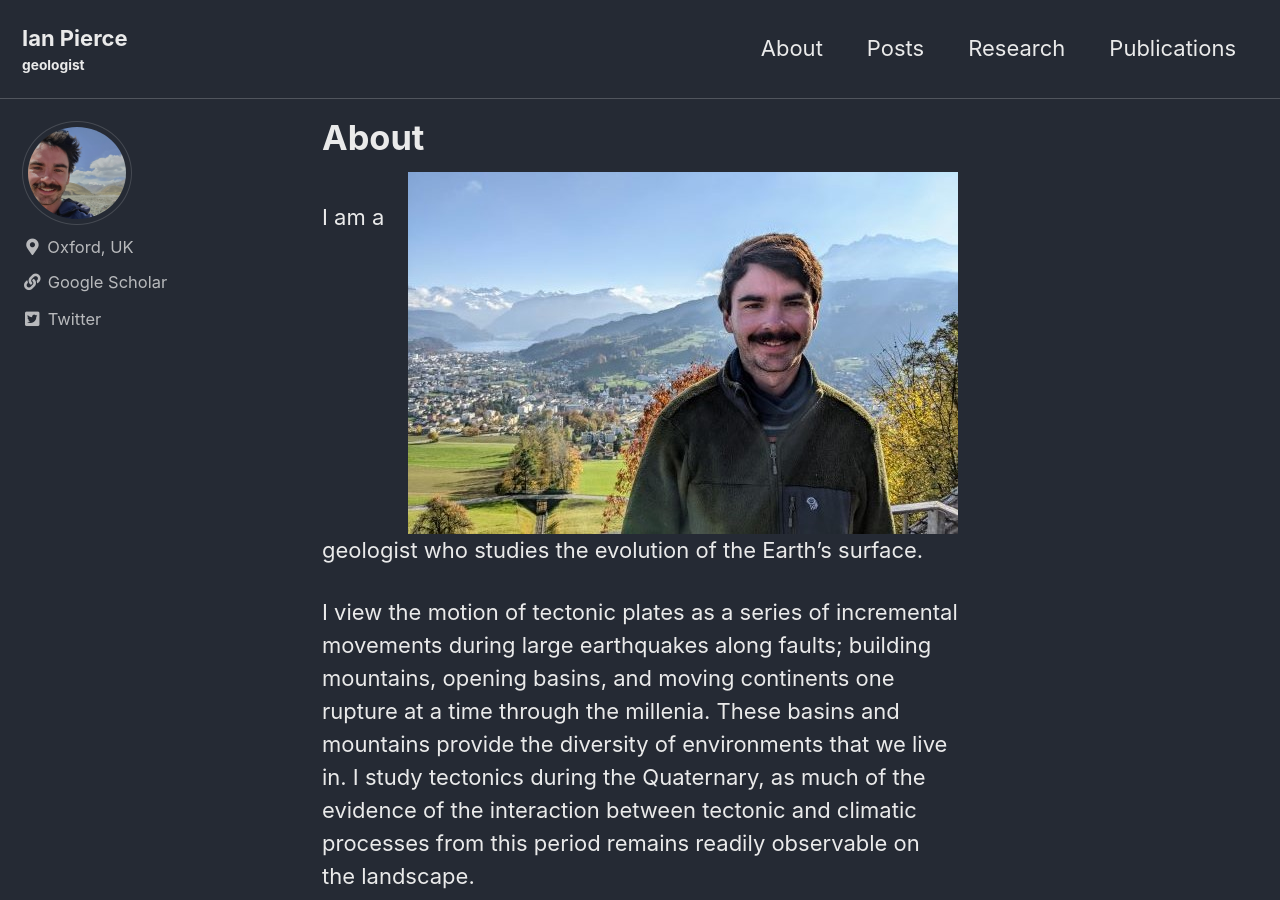
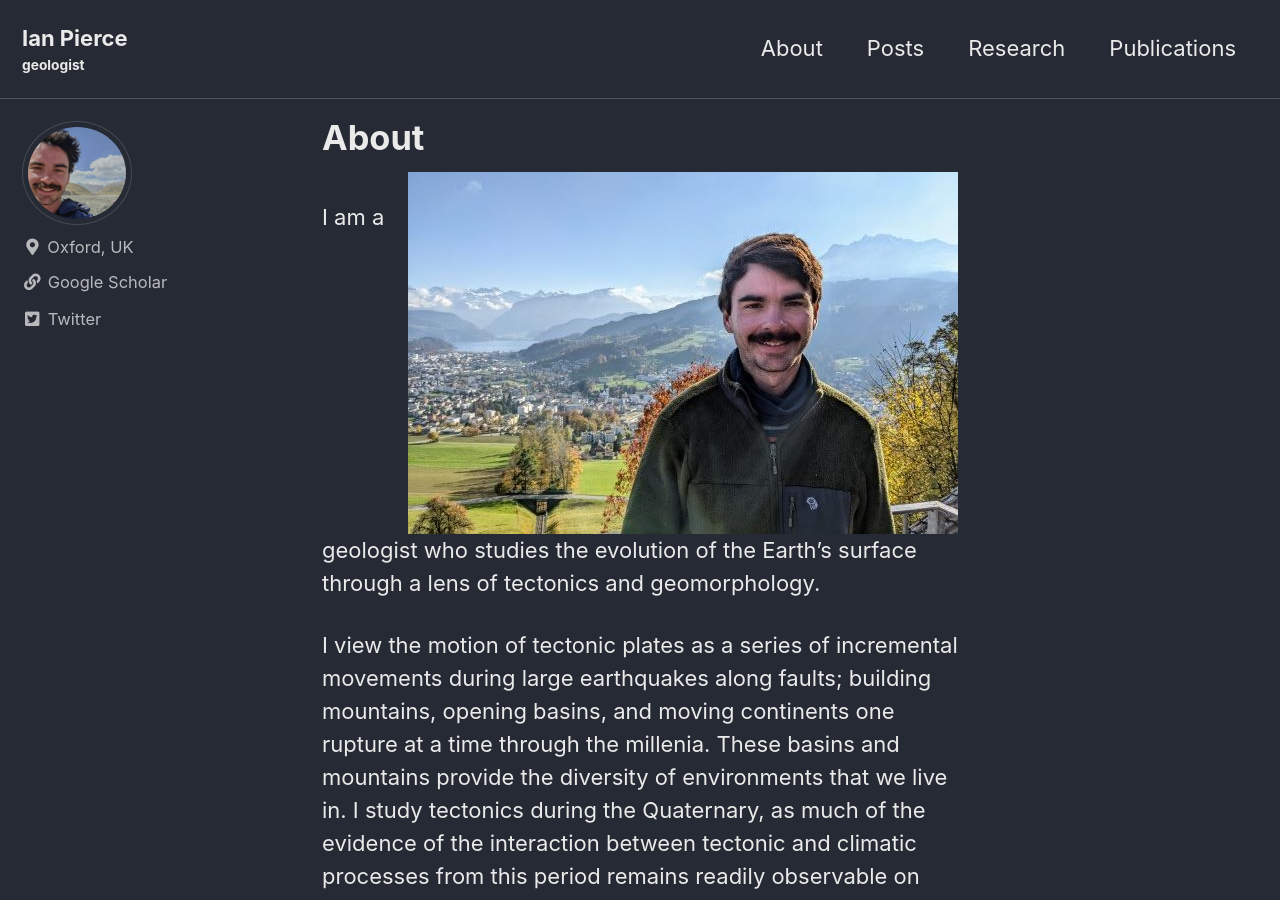
Before and after one commit to Neotectonic/Neotectonic.github.io, a Jekyll site: the page built from docs/_pages/about.markdown, in a window 1280 px wide and 900 px high. Built offline with Jekyll 4.4.1, drawn with Linux system fonts in a browser that asks for light colours; cached includes are drawn as plain includes.

Commit message:
Update about.markdown

```diff
--- a/docs/_pages/about.markdown
+++ b/docs/_pages/about.markdown
@@ -5,7 +5,7 @@ permalink: /about/
 
 ![image-right]({{ site.url }}{{ site.baseurl }}/assets/images/ian-550.jpg){: .align-right}
 
-I am a geologist who studies the evolution of the Earth's surface.
+I am a geologist who studies the evolution of the Earth's surface through a lens of tectonics and geomorphology.
 
 I view the motion of tectonic plates as a series of incremental movements during large earthquakes along faults; building mountains, opening basins, and moving continents one rupture at a time through the millenia. These basins and mountains provide the diversity of environments that we live in. I study tectonics during the Quaternary, as much of the evidence of the interaction between tectonic and climatic processes from this period remains readily observable on the landscape.
 
```
